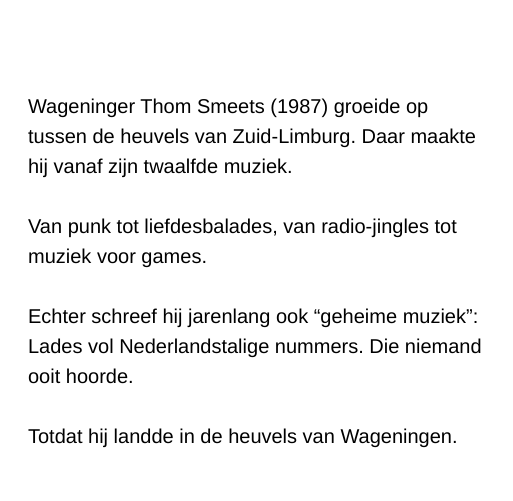
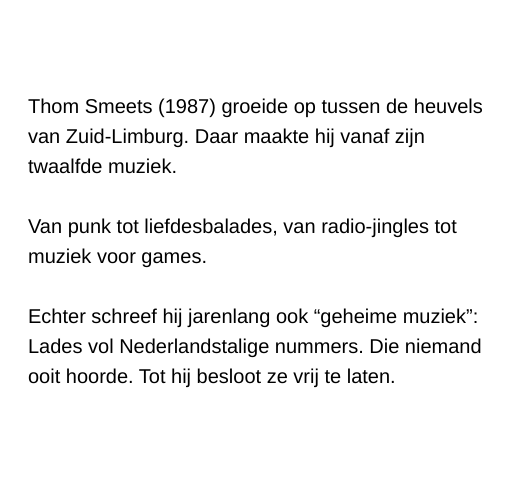
Before and after one commit to smeetserij/muziek, a plain HTML site: page index.html in a window 1280 px wide. Shown: the part 1236-1737 px from the top of the page, 628-1141 px from the left. Drawn offline with Linux system fonts and the light colour scheme.

Commit message:
Update index.html
tekst aangepast om wagningen>heerlen verhuizing

```diff
--- a/index.html
+++ b/index.html
@@ -118,12 +118,12 @@ p {
       <ul class="w3-ul  w3-hover-shadow" style= "border-radius: 40px;">
          <li  style=" float:left; ">
           <p style= "max-width:460px; border-radius:10px; font-size:20px">
-              Wageninger Thom Smeets (1987) groeide op tussen de heuvels van Zuid-Limburg.
+              Thom Smeets (1987) groeide op tussen de heuvels van Zuid-Limburg.
 Daar maakte hij vanaf zijn twaalfde muziek.
 <br><br>Van punk tot liefdesbalades, van radio-jingles tot muziek voor games.
 <br><br>
 Echter schreef hij jarenlang ook “geheime muziek”:<br>
-Lades vol Nederlandstalige nummers. Die niemand ooit hoorde. <br><br>Totdat hij landde in de heuvels van Wageningen.
+Lades vol Nederlandstalige nummers. Die niemand ooit hoorde. Tot hij besloot ze vrij te laten.
 
           </p>
           </li>
```
